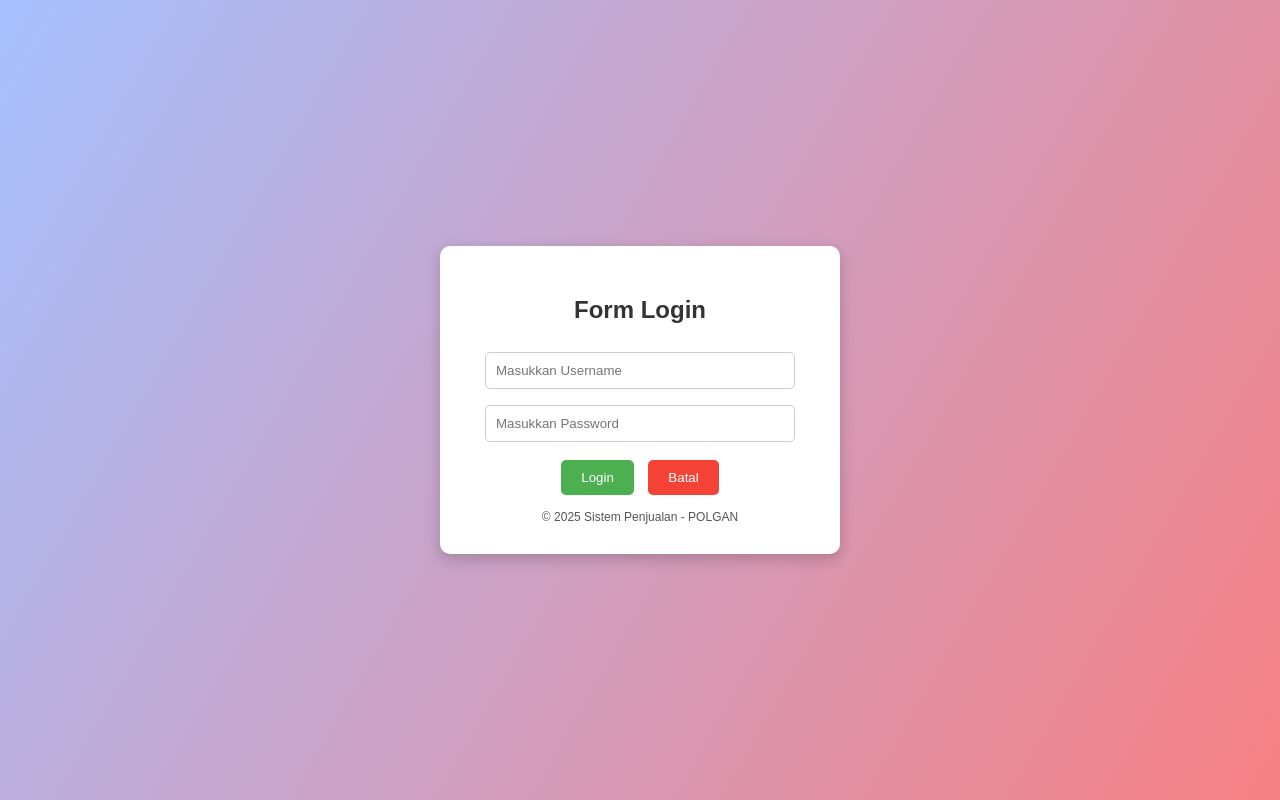
After one commit to AnggieViranata/penjualanarray2, a PHP site: page / in a window 1280 px wide. The commit adds this page. Run offline with PHP 8.4, Linux system fonts and the light colour scheme.

Commit message:
Commit 7 – Membuat Tampilan index.php (login)

```diff
--- /dev/null
+++ b/index.php
@@ -0,0 +1,106 @@
+<?php
+session_start();
+
+// Cek apakah user sudah login
+if (isset($_SESSION['username'])) {
+    header("Location: dashboard.php");
+    exit;
+}
+
+$error = "";
+
+// Proses login saat form dikirim
+if ($_SERVER['REQUEST_METHOD'] === 'POST') {
+    $username = $_POST['username'] ?? '';
+    $password = $_POST['password'] ?? '';
+
+    // Login sederhana (username: admin, password: 123)
+    if ($username === 'admin' && $password === '123') {
+        $_SESSION['username'] = $username;
+        $_SESSION['role'] = 'Dosen';
+        header("Location: dashboard.php");
+        exit;
+    } else {
+        $error = "Username atau password salah!";
+    }
+}
+?>
+<!DOCTYPE html>
+<html lang="id">
+<head>
+    <meta charset="UTF-8">
+    <title>Login - Sistem Penjualan</title>
+    <style>
+        body {
+            font-family: Arial, sans-serif;
+            background: linear-gradient(120deg, #a6c0fe, #f68084);
+            height: 100vh;
+            display: flex;
+            justify-content: center;
+            align-items: center;
+            margin: 0;
+        }
+        .login-container {
+            background: white;
+            padding: 30px 40px;
+            border-radius: 10px;
+            box-shadow: 0 5px 15px rgba(0,0,0,0.2);
+            width: 320px;
+            text-align: center;
+        }
+        h2 {
+            color: #333;
+            margin-bottom: 20px;
+        }
+        input[type="text"], input[type="password"] {
+            width: 90%;
+            padding: 10px;
+            margin: 8px 0;
+            border: 1px solid #ccc;
+            border-radius: 5px;
+        }
+        button {
+            background-color: #4CAF50;
+            border: none;
+            color: white;
+            padding: 10px 20px;
+            margin-top: 10px;
+            border-radius: 5px;
+            cursor: pointer;
+        }
+        button[type="reset"] {
+            background-color: #f44336;
+            margin-left: 10px;
+        }
+        button:hover {
+            opacity: 0.9;
+        }
+        .error {
+            color: red;
+            margin-top: 10px;
+        }
+        footer {
+            margin-top: 15px;
+            font-size: 12px;
+            color: #555;
+        }
+    </style>
+</head>
+<body>
+
+<div class="login-container">
+    <h2>Form Login</h2>
+    <form method="POST">
+        <input type="text" name="username" placeholder="Masukkan Username" required><br>
+        <input type="password" name="password" placeholder="Masukkan Password" required><br>
+        <button type="submit">Login</button>
+        <button type="reset">Batal</button>
+    </form>
+    <div class="error">
+        <?php echo $error; ?>
+    </div>
+    <footer>© 2025 Sistem Penjualan - POLGAN</footer>
+</div>
+
+</body>
+</html>
--- a/penjualan.php
+++ b/penjualan.php
@@ -185,3 +185,4 @@ echo "====================================================<br>";
 echo "</div>";
 
 ?>
+<?php
```
Also changed, not shown: session.php (added, +10 -0 lines), img/index.png (added).
